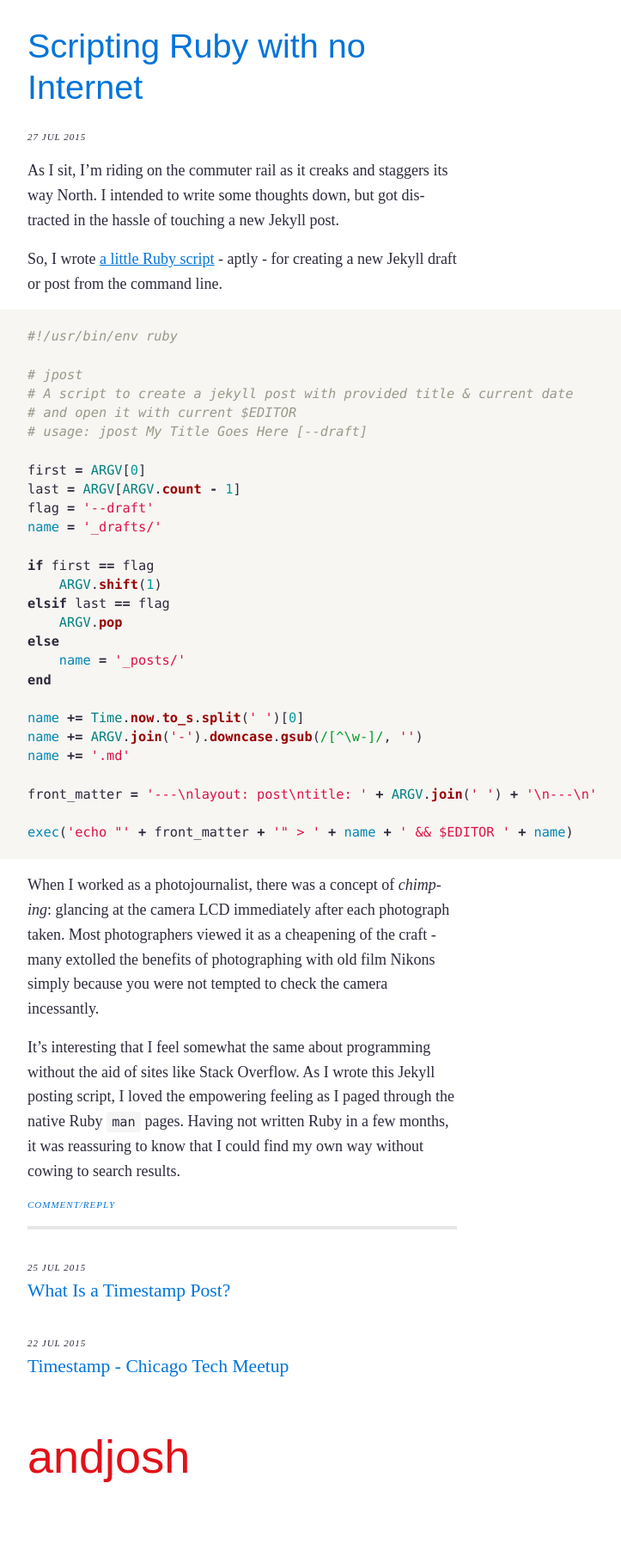
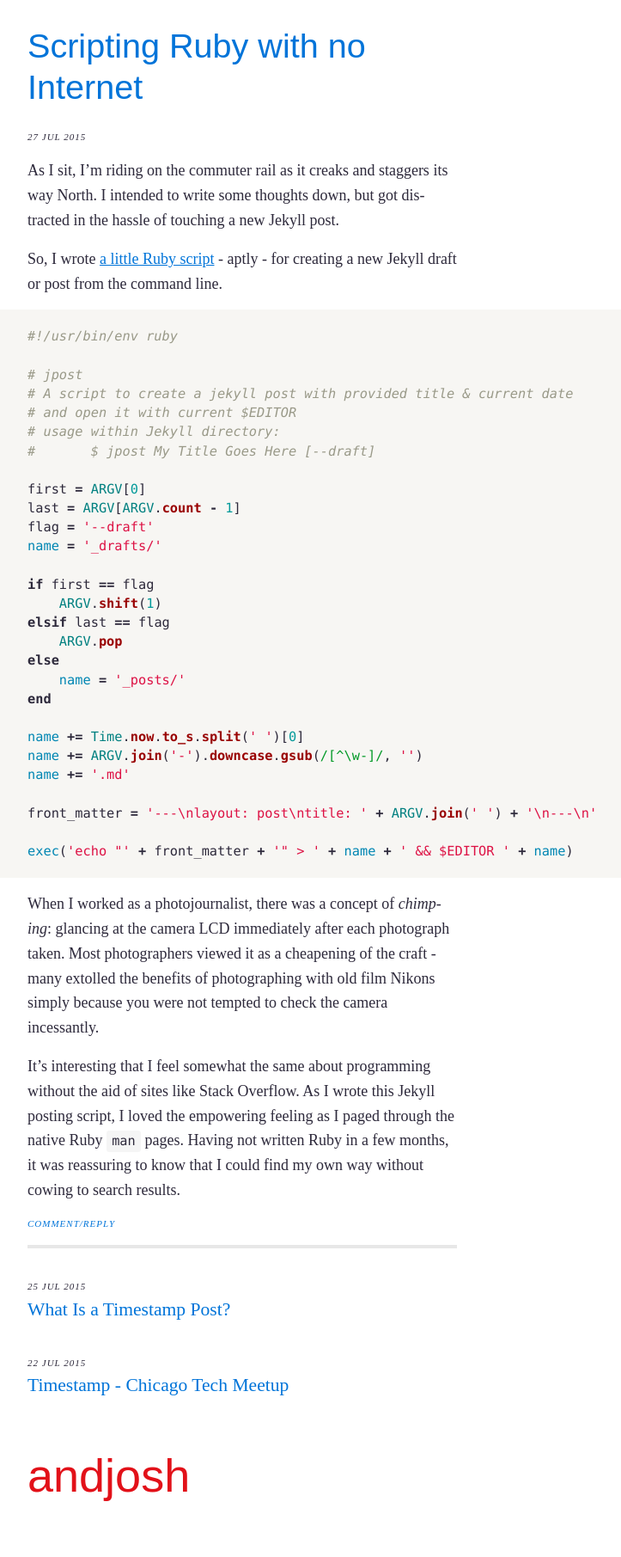
Before and after one commit to joshbeckman/andjosh.github.io, a Jekyll site: the page built from _posts/2015-07-27-Scripting-Ruby-with-no-Internet.md, in a window 1280 px wide. Shown: the whole page at 86% size, without its empty margins (358-1081 px from the left). Built offline with Jekyll 4.4.1, drawn with Linux system fonts in a browser that asks for light colours; Markdown is read by kramdown in place of the engine named in the settings; before the commit the page ends 1789 px from its top, so only the background shows below that.

Commit message:
jpost usage

```diff
--- a/_posts/2015-07-27-Scripting-Ruby-with-no-Internet.md
+++ b/_posts/2015-07-27-Scripting-Ruby-with-no-Internet.md
@@ -12,7 +12,8 @@ So, I wrote [a little Ruby script](https://github.com/andjosh/dotfiles/blob/mast
 # jpost
 # A script to create a jekyll post with provided title & current date
 # and open it with current $EDITOR
-# usage: jpost My Title Goes Here [--draft]
+# usage within Jekyll directory:
+#       $ jpost My Title Goes Here [--draft]
 
 first = ARGV[0]
 last = ARGV[ARGV.count - 1]
```
